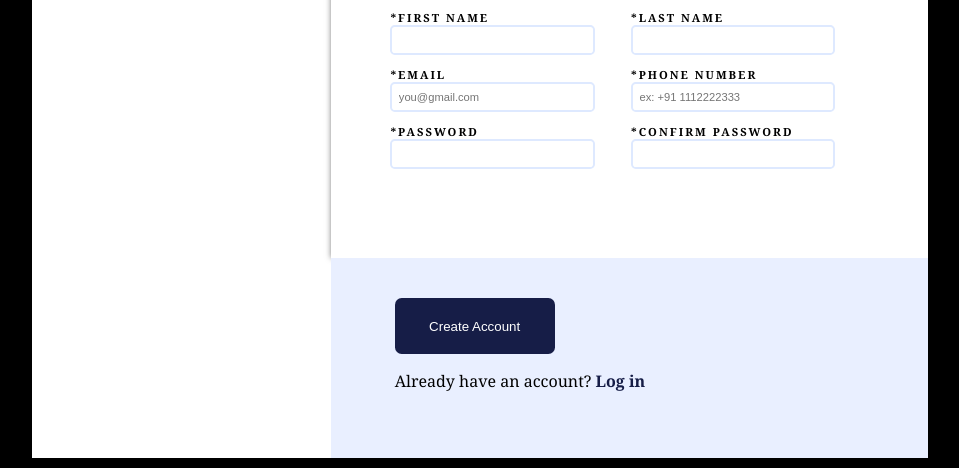
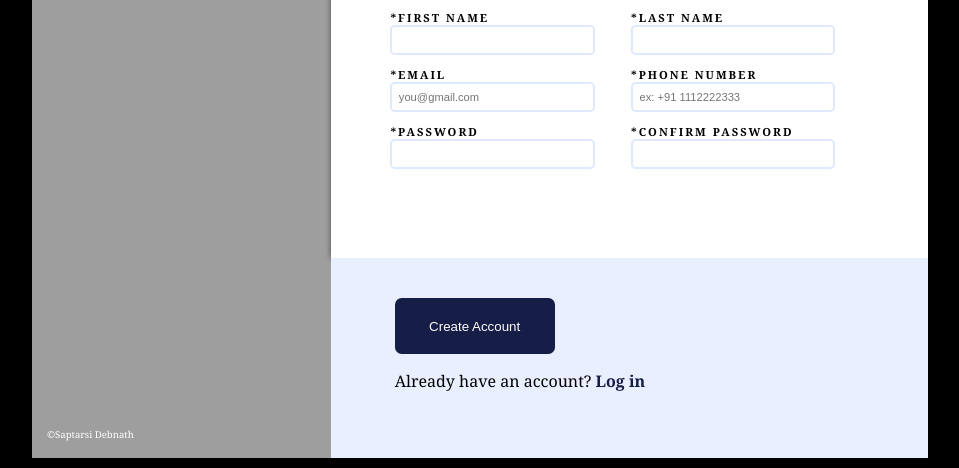
Before and after one commit to saptarsidebnath98/Project_SignUp_Form, a plain HTML site: page index.html in a window 1280 px wide. Shown: the part 342-810 px from the top of the page, without its empty margins (160-1119 px from the left). Drawn offline with Linux system fonts and the light colour scheme; the site is published under a folder, as on GitHub Pages, so addresses that start at the root find nothing.

Commit message:
Update style.css

```diff
--- a/style.css
+++ b/style.css
@@ -31,7 +31,7 @@
     .left-side {
         width: 30vw;
         height: 100vh;
-       background-image: url('/space.jpg');
+       background-image: url('space.jpg');
        background-position: center;
        background-size: cover;
 
```
